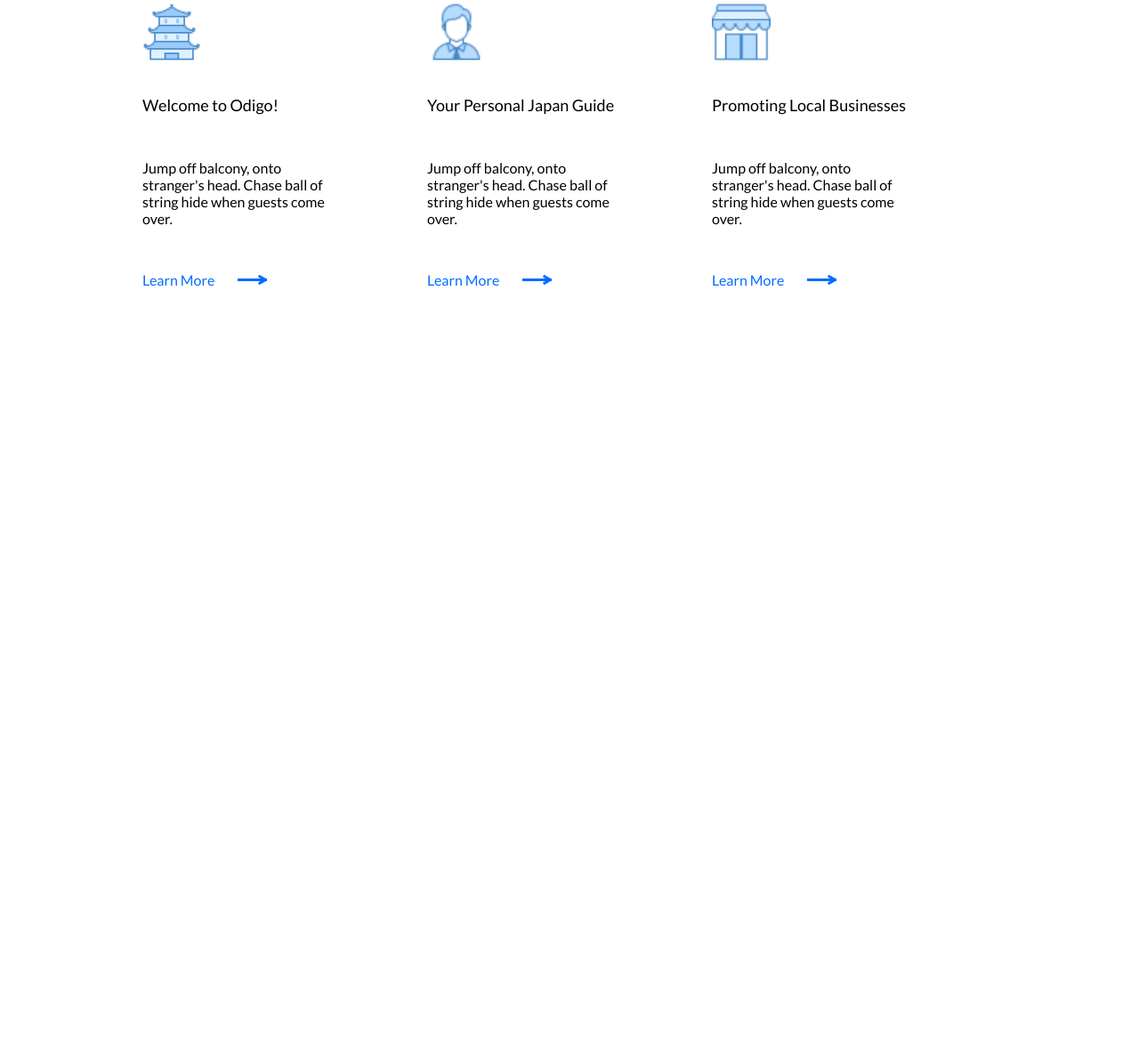
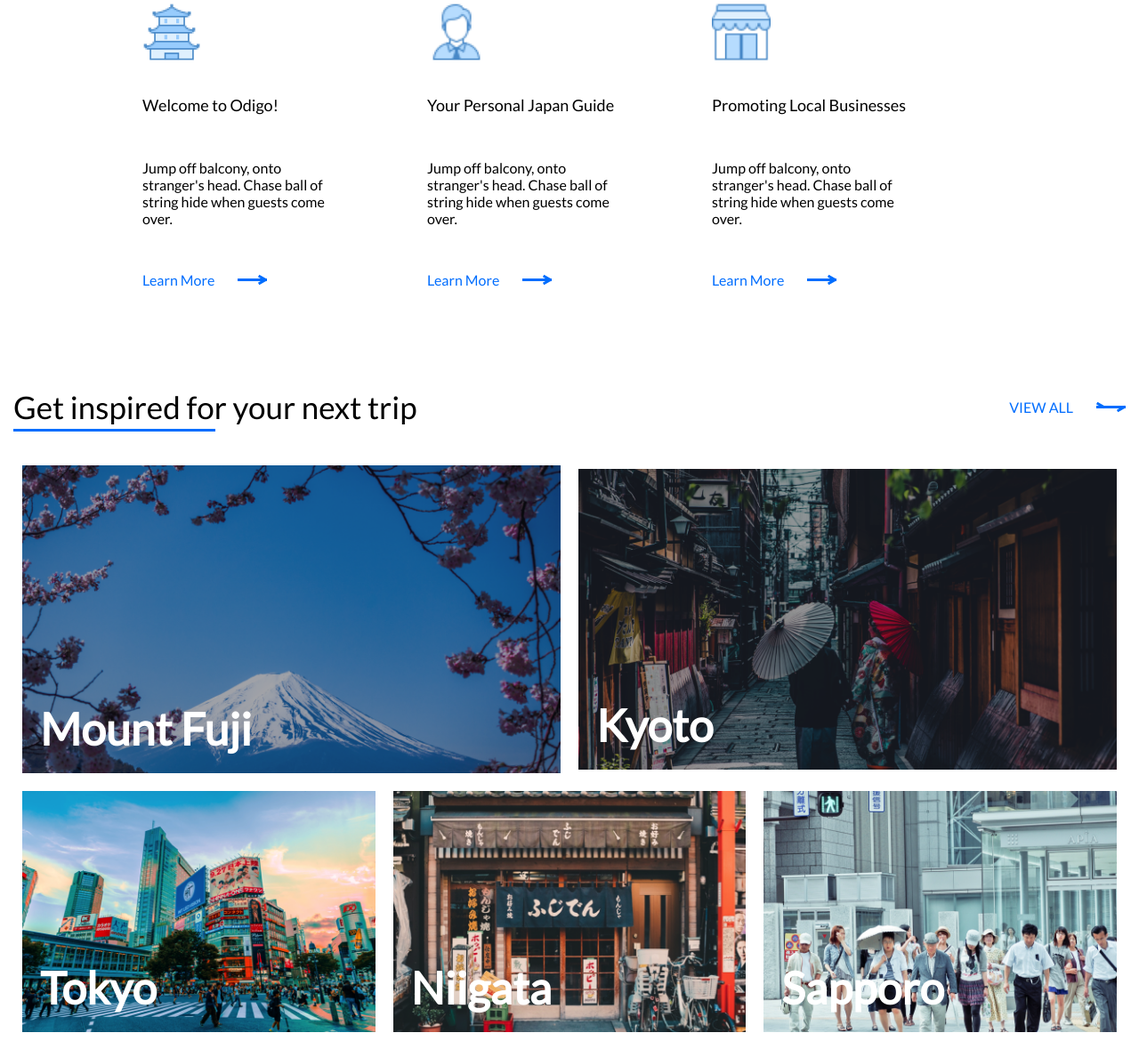
Before and after one commit to kestenbaum/Odigo, a plain HTML site: page index.html in a window 1280 px wide. Shown: the part 854-2024 px from the top of the page at 89% size. Before the commit the page ends 1290 px from the top, so only its background shows below. Drawn offline with Linux system fonts and the light colour scheme.

Commit message:
fixed v1.7

```diff
--- a/css/style.scss
+++ b/css/style.scss
@@ -412,3 +412,120 @@ header{
     }
   }
 }
+
+// Inspired
+
+.inspired_tittle{
+  display: flex;
+  align-items: center;
+  justify-content: space-between;
+  margin-bottom: 35px;
+  @media all and (max-width: 515px){
+    flex-direction: column;
+    align-items: flex-start;
+  }
+  span{
+    position: relative;
+    font-size: 35px;
+    @media all and (max-width: 770px) {
+      font-size: 24px;
+    }
+    @media all and (max-width: 515px) {
+      margin-bottom: 25px;
+    }
+    &:after{
+      position: absolute;
+      content: '';
+      height: 3px;
+      width: 50%;
+      background-color: #006DFE;
+      bottom: 0;
+      left: 0;
+      transform: translateY(7px);
+    }
+  }
+}
+
+//.arrow_block{
+//  span{
+//    &:after{
+//      right: 0;
+//    }
+//  }
+//}
+
+.inspired_section_one,.inspired_section_two{
+  display: flex;
+  align-items: center;
+  @media all and (max-width: 700px){
+    flex-direction: column;
+  }
+}
+
+.section_img_one{
+  flex: 1 1 50%;
+  margin: 10px;
+  position: relative;
+  cursor: pointer;
+  &:hover{
+    span{
+      display: none;
+    }
+  }
+  @media all and (max-width: 700px) {
+    width: 100%;
+    flex: 0 0 100%;
+  }
+  img{
+    width: 100%;
+    //min-height: 350px;
+    max-width: 100%;
+    height: 100%;
+  }
+  span{
+    position: absolute;
+    font-size: 50px;
+    color: white;
+    font-weight: bold;
+    bottom: 0;
+    left: 0;
+    transform: translateX(20px) translateY(-20px);
+    @media all and (max-width: 1100px){
+      font-size: 30px;
+    }
+  }
+}
+
+.section_img_two{
+  flex: 1 1 33.333%;
+  margin: 10px;
+  position: relative;
+  cursor: pointer;
+  &:hover{
+    span{
+      display: none;
+    }
+  }
+  @media all and (max-width: 700px) {
+    width: 100%;
+    flex: 0 0 100%;
+  }
+  img{
+    max-width: 100%;
+    width: 100%;
+    //min-height: 350px;
+    height: 100%;
+  }
+  span{
+    position: absolute;
+    font-size: 50px;
+    color: white;
+    font-weight: bold;
+    bottom: 0;
+    left: 0;
+    transform: translateX(20px) translateY(-20px);
+    @media all and (max-width: 1100px){
+      font-size: 30px;
+    }
+  }
+}
--- a/index.html
+++ b/index.html
@@ -111,6 +111,45 @@
         </div>
     </div>
 </div>
+<div class="inspired">
+    <div class="container_main">
+        <div class="inspired_wrap">
+            <div class="inspired_tittle">
+                <span>Get inspired for your next trip</span>
+                <a href="javascript:void(0)" class="button_block">
+                    <div class="btn_learn">VIEW ALL</div>
+                    <div class="arrow_block">
+                        <span></span>
+                    </div>
+                </a>
+            </div>
+            <div class="inspired_section_one">
+                <div class="section_img_one">
+                    <img src="img/montain.png" alt="">
+                    <span>Mount Fuji</span>
+                </div>
+                <div class="section_img_one">
+                    <img src="img/kyoto.png" alt="">
+                    <span>Kyoto</span>
+                </div>
+            </div>
+            <div class="inspired_section_two">
+                <div class="section_img_two">
+                    <img src="img/tokyo.png" alt="">
+                    <span>Tokyo</span>
+                </div>
+                <div class="section_img_two">
+                    <img src="img/niagata.png" alt="">
+                    <span>Niigata</span>
+                </div>
+                <div class="section_img_two">
+                    <img src="img/sapporo.png" alt="">
+                    <span>Sapporo</span>
+                </div>
+            </div>
+        </div>
+    </div>
+</div>
 
 
 
```
Also changed, not shown: css/style.css, img/kyoto.png (added), img/montain.png (added), img/niagata.png (added), img/sapporo.png (added), img/tokyo.png (added), 1 other file.
